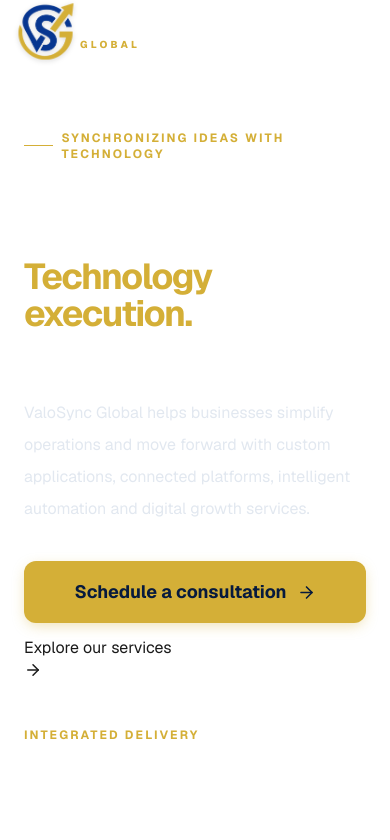
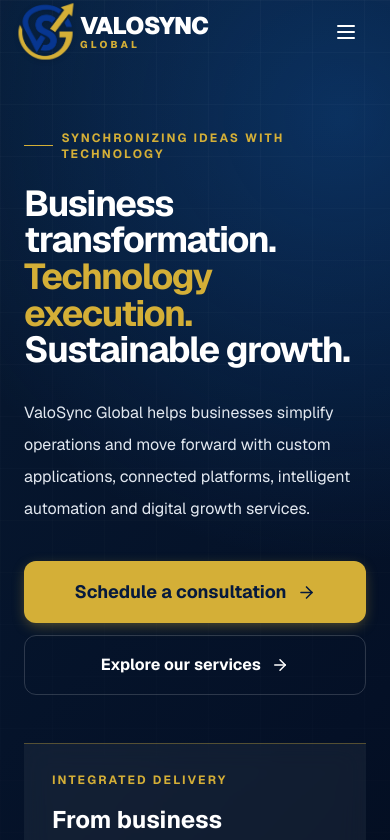
Before and after one commit to mayank-207/ValoSync-Global, a Next.js app: page / in a window 390 px wide. Shown: the top 840 px of the page. Built offline with nearby package versions, Linux system fonts and the light colour scheme.

Commit message:
style: add responsive corporate homepage design system

```diff
--- a/app/globals.css
+++ b/app/globals.css
@@ -391,6 +391,188 @@ img {
 .animate-delay-500 { animation-delay: 500ms; }
 .animate-delay-600 { animation-delay: 600ms; }
 
+
+/* Corporate homepage layout */
+.corporate-hero {
+  position: relative;
+  overflow: hidden;
+  background:
+    radial-gradient(circle at 88% 8%, rgb(21 101 192 / 0.34), transparent 32%),
+    linear-gradient(135deg, var(--brand-secondary) 0%, #041026 58%, #020914 100%);
+  color: var(--color-text-inverse);
+}
+
+.corporate-hero-grid {
+  position: absolute;
+  inset: 0;
+  opacity: 0.42;
+  background-image: var(--gradient-grid);
+  background-size: 52px 52px;
+  mask-image: linear-gradient(to bottom, black, transparent 82%);
+}
+
+.corporate-hero-aside {
+  border-top: 1px solid var(--color-gold-border-alpha);
+  background: rgb(255 255 255 / 0.055);
+  padding: 1.75rem;
+  backdrop-filter: blur(12px);
+}
+
+.corporate-hero-link {
+  display: inline-flex;
+  align-items: center;
+  justify-content: center;
+  gap: 0.65rem;
+  min-height: 3.75rem;
+  padding-inline: 1.5rem;
+  border: 1px solid var(--color-inverse-border);
+  border-radius: var(--radius-lg);
+  color: var(--color-text-inverse);
+  font-weight: 650;
+  transition:
+    background var(--transition-base),
+    border-color var(--transition-base),
+    transform var(--transition-base);
+}
+
+.corporate-hero-link:hover {
+  background: var(--color-inverse-subtle);
+  border-color: var(--color-gold-border-alpha);
+  transform: translateY(-0.125rem);
+}
+
+.corporate-proof-grid {
+  display: grid;
+  grid-template-columns: repeat(2, minmax(0, 1fr));
+  border-top: 1px solid var(--color-inverse-border);
+  border-left: 1px solid var(--color-inverse-border);
+}
+
+.corporate-proof-grid > div {
+  border-right: 1px solid var(--color-inverse-border);
+  border-bottom: 1px solid var(--color-inverse-border);
+}
+
+.corporate-section {
+  padding-block: clamp(4.5rem, 8vw, 7rem);
+}
+
+.corporate-heading-grid {
+  display: grid;
+  gap: 1.5rem;
+}
+
+.corporate-eyebrow {
+  margin-bottom: 1rem;
+  color: var(--brand-primary);
+  font-size: 0.75rem;
+  font-weight: 800;
+  letter-spacing: 0.18em;
+  text-transform: uppercase;
+}
+
+.corporate-title {
+  max-width: 760px;
+  color: var(--color-text-primary);
+  font-size: clamp(2rem, 4.5vw, 3.5rem);
+  font-weight: 750;
+  letter-spacing: -0.035em;
+  line-height: 1.08;
+}
+
+.corporate-lead {
+  max-width: 620px;
+  color: var(--color-text-secondary);
+  font-size: 1rem;
+  line-height: 1.85;
+}
+
+.corporate-icon {
+  display: inline-flex;
+  width: 3rem;
+  height: 3rem;
+  align-items: center;
+  justify-content: center;
+  border-radius: var(--radius-lg);
+  background: var(--color-blue-soft-alpha);
+  color: var(--brand-primary);
+}
+
+.corporate-text-link,
+.corporate-card-link {
+  display: inline-flex;
+  align-items: center;
+  gap: 0.5rem;
+  color: var(--brand-primary);
+  font-weight: 750;
+}
+
+.corporate-text-link {
+  margin-top: 1.25rem;
+}
+
+.corporate-card-link {
+  margin-top: 1.75rem;
+  font-size: 0.875rem;
+}
+
+.corporate-text-link:hover,
+.corporate-card-link:hover {
+  color: var(--brand-secondary);
+}
+
+.corporate-service-card {
+  min-height: 340px;
+  padding: 1.75rem;
+  border: 1px solid var(--color-border-default);
+  border-radius: var(--radius-xl);
+  background: var(--color-surface-elevated);
+  box-shadow: var(--shadow-sm);
+  transition:
+    transform var(--transition-base),
+    border-color var(--transition-base),
+    box-shadow var(--transition-base);
+}
+
+.corporate-service-card:hover {
+  transform: translateY(-0.3rem);
+  border-color: var(--brand-primary);
+  box-shadow: var(--shadow-lg);
+}
+
+.corporate-industry-band {
+  padding-block: clamp(4.5rem, 8vw, 7rem);
+  background:
+    radial-gradient(circle at 0% 100%, rgb(11 61 145 / 0.32), transparent 35%),
+    var(--brand-secondary);
+}
+
+.corporate-trust-panel {
+  display: grid;
+  gap: 2rem;
+  padding: clamp(1.5rem, 4vw, 3rem);
+  border: 1px solid var(--color-border-default);
+  border-left: 4px solid var(--brand-gold);
+  background: var(--color-surface);
+}
+
+@media (min-width: 768px) {
+  .corporate-proof-grid {
+    grid-template-columns: repeat(4, minmax(0, 1fr));
+  }
+
+  .corporate-heading-grid {
+    grid-template-columns: minmax(0, 1.25fr) minmax(300px, 0.75fr);
+    align-items: end;
+    gap: 4rem;
+  }
+
+  .corporate-trust-panel {
+    grid-template-columns: 1.1fr 0.9fr;
+    align-items: center;
+  }
+}
+
 @media (min-width: 768px) {
   .container {
     padding-inline: 2rem;
```
